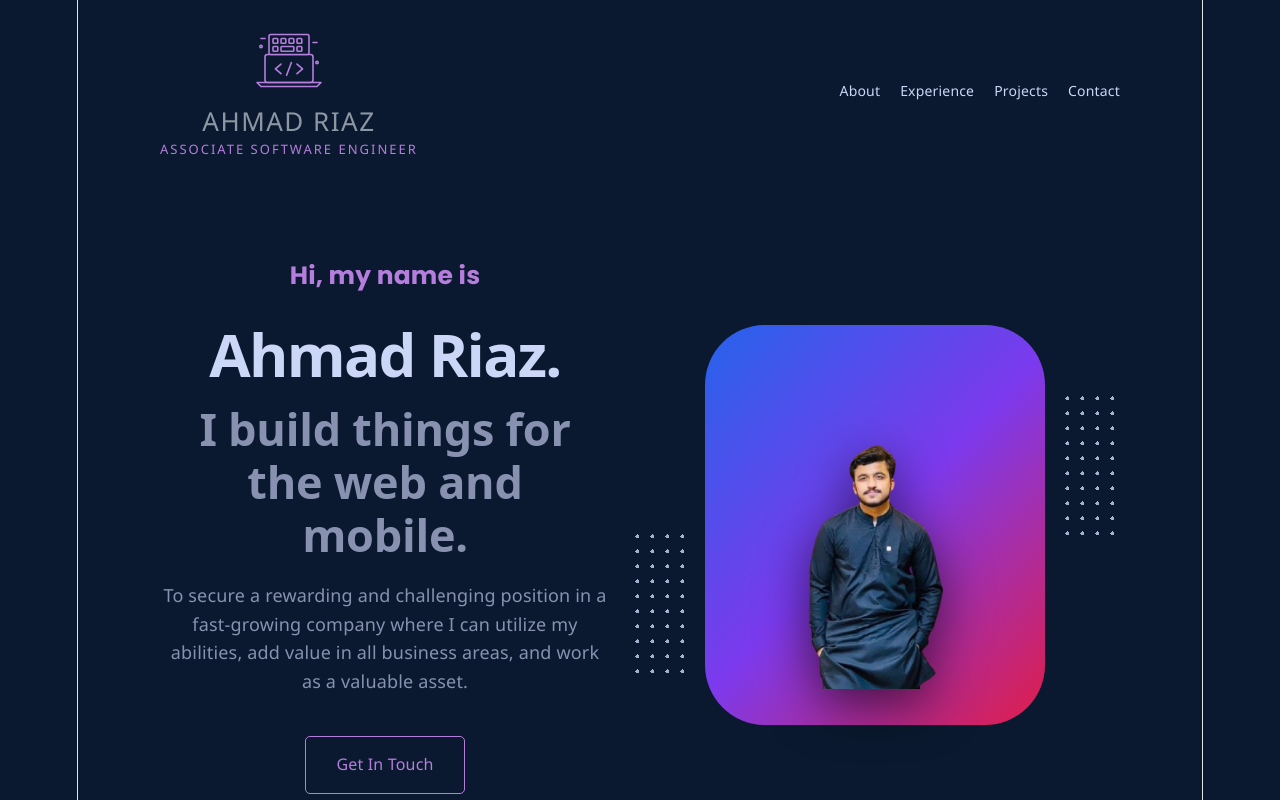
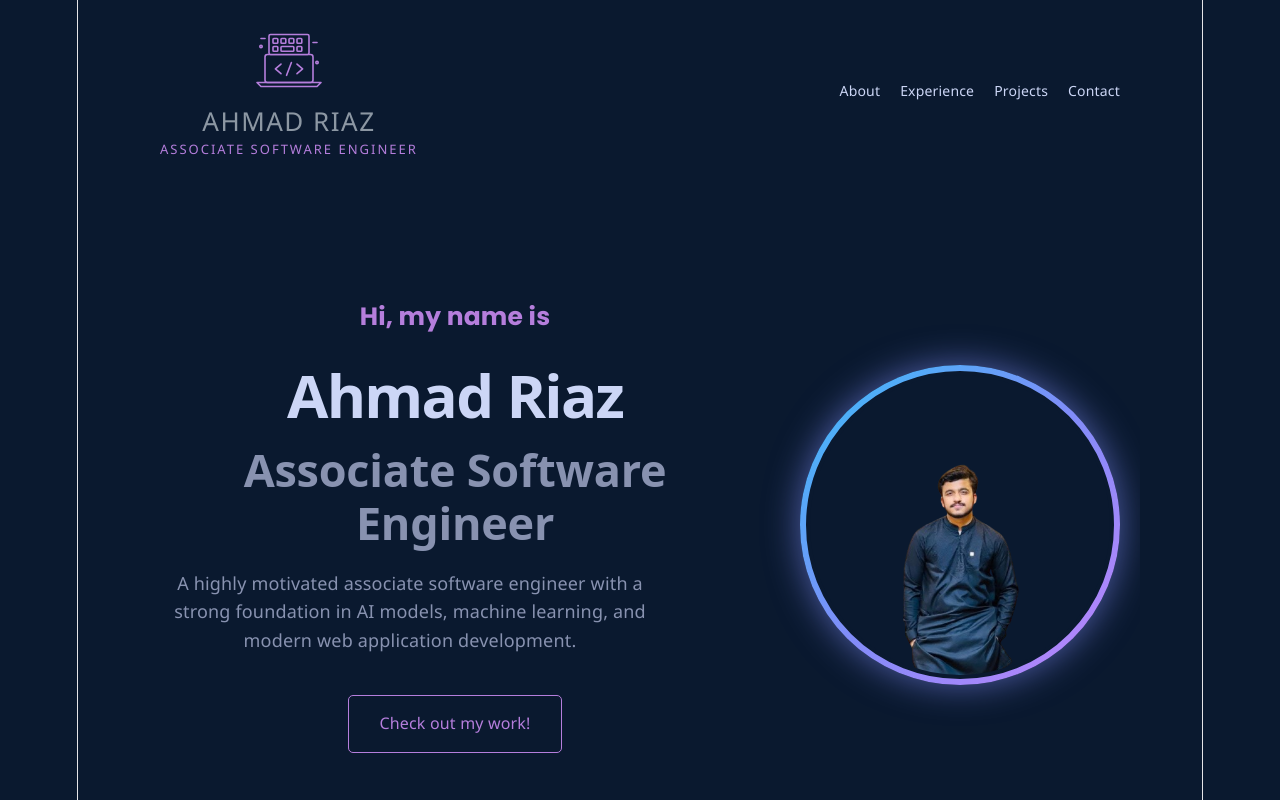
Before and after one commit to Ahmad236224/MY-Portfolio-1, a React (Vite) app: page / in a window 1280 px wide. Shown: the top 800 px of the page. Built offline with nearby package versions, Linux system fonts and the light colour scheme.

Commit message:
Added glowing gradient profile picture layout

```diff
--- a/src/App.css
+++ b/src/App.css
@@ -458,3 +458,63 @@ margin: 0;
     font-size: 22px;
   }
 }
+/* --- Hero Layout Updates --- */
+.hero-content {
+  display: flex;
+  justify-content: space-between;
+  align-items: center;
+  width: 100%;
+  gap: 50px;
+}
+
+.hero-text {
+  flex: 1; /* Takes up the remaining space */
+}
+
+/* --- The Glowing Gradient Photo Effect --- */
+.hero-image-wrapper {
+  display: flex;
+  justify-content: center;
+  align-items: center;
+}
+
+/* This creates the gradient ring */
+.gradient-border {
+  width: 320px;
+  height: 320px;
+  border-radius: 50%;
+  /* The blue-to-purple gradient */
+  background: linear-gradient(135deg, #38bdf8, #818cf8, #c084fc);
+  padding: 6px; /* This controls how thick the gradient border is */
+  /* The glowing effect */
+  box-shadow: 0 0 35px rgba(129, 140, 248, 0.6);
+}
+
+/* The actual image inside the ring */
+.profile-img {
+  width: 100%;
+  height: 100%;
+  object-fit: cover; /* Ensures the image doesn't stretch */
+  border-radius: 50%; /* Keeps the image perfectly round */
+  background-color: var(--bg-color); /* Fallback background */
+  border: 4px solid var(--bg-color); /* Creates a small dark gap between the image and the gradient */
+}
+
+/* --- Mobile Responsiveness for the new layout --- */
+@media (max-width: 768px) {
+  .hero-content {
+    flex-direction: column-reverse; /* Stacks image on top of text on mobile */
+    text-align: center;
+    gap: 30px;
+  }
+
+  .hero {
+    align-items: center;
+    padding-top: 40px;
+  }
+
+  .gradient-border {
+    width: 250px; /* Make the photo slightly smaller on phones */
+    height: 250px;
+  }
+}
--- a/src/App.jsx
+++ b/src/App.jsx
@@ -47,26 +47,31 @@ function App() {
         </ul>
       </nav>
 
-      {/* Hero Section with Picture */}
-      <header className="hero">
-        <div className="hero-text">
-          <p className="greeting">Hi, my name is</p>
-          <h1 className="name">Ahmad Riaz.</h1>
-          <h2 className="subtitle">I build things for the web and mobile.</h2>
-          <p className="objective">
-            To secure a rewarding and challenging position in a fast-growing company where I can
-            utilize my abilities, add value in all business areas, and work as a valuable asset.
-          </p>
-          <a href="#contact" className="cta-button">Get In Touch</a>
-        </div>
+      <section className="hero">
+  <div className="hero-content">
 
-        <div className="hero-image-container">
-          <div className="gradient-shape"></div>
-          <div className="dots dots-left"></div>
-          <div className="dots dots-right"></div>
-<img src={profileImg} alt="Ahmad Riaz" className="profile-pic" />        </div>
-      </header>
+    {/* Left Side: Your Text */}
+    <div className="hero-text">
+      <p className="greeting">Hi, my name is</p>
+      <h1 className="name">Ahmad Riaz</h1>
+      <h2 className="subtitle">Associate Software Engineer</h2>
+      <p className="objective">
+        A highly motivated associate software engineer with a strong foundation
+        in AI models, machine learning, and modern web application development.
+      </p>
+      <a href="#projects" className="cta-button">Check out my work!</a>
+    </div>
 
+    {/* Right Side: Glowing Gradient Photo */}
+    <div className="hero-image-wrapper">
+      <div className="gradient-border">
+        {/* Make sure profileImg is imported at the top of your file! */}
+        <img src={profileImg} alt="Ahmad Riaz" className="profile-img" />
+      </div>
+    </div>
+
+  </div>
+</section>
       {/* Skills Section */}
       <section id="about" className="section">
         <h3 className="section-title">Technical Skills</h3>
```
